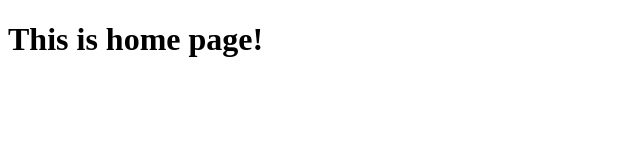
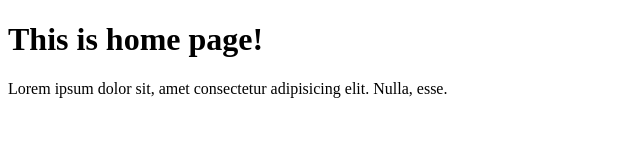
Before and after one commit to Shredhag/mygitrepo, a plain HTML site: page home.html in a window 1280 px wide. Shown: the whole page, without its empty margins (0-640 px from the left). Drawn offline with Linux system fonts and the light colour scheme.

Commit message:
I have made necessary changes

```diff
--- a/home.html
+++ b/home.html
@@ -6,5 +6,9 @@
 </head>
 <body>
     <h1> This is home page!</h1>
+
+<p>
+Lorem ipsum dolor sit, amet consectetur adipisicing elit. Nulla, esse.
+</p>
 </body>
 </html>
```
